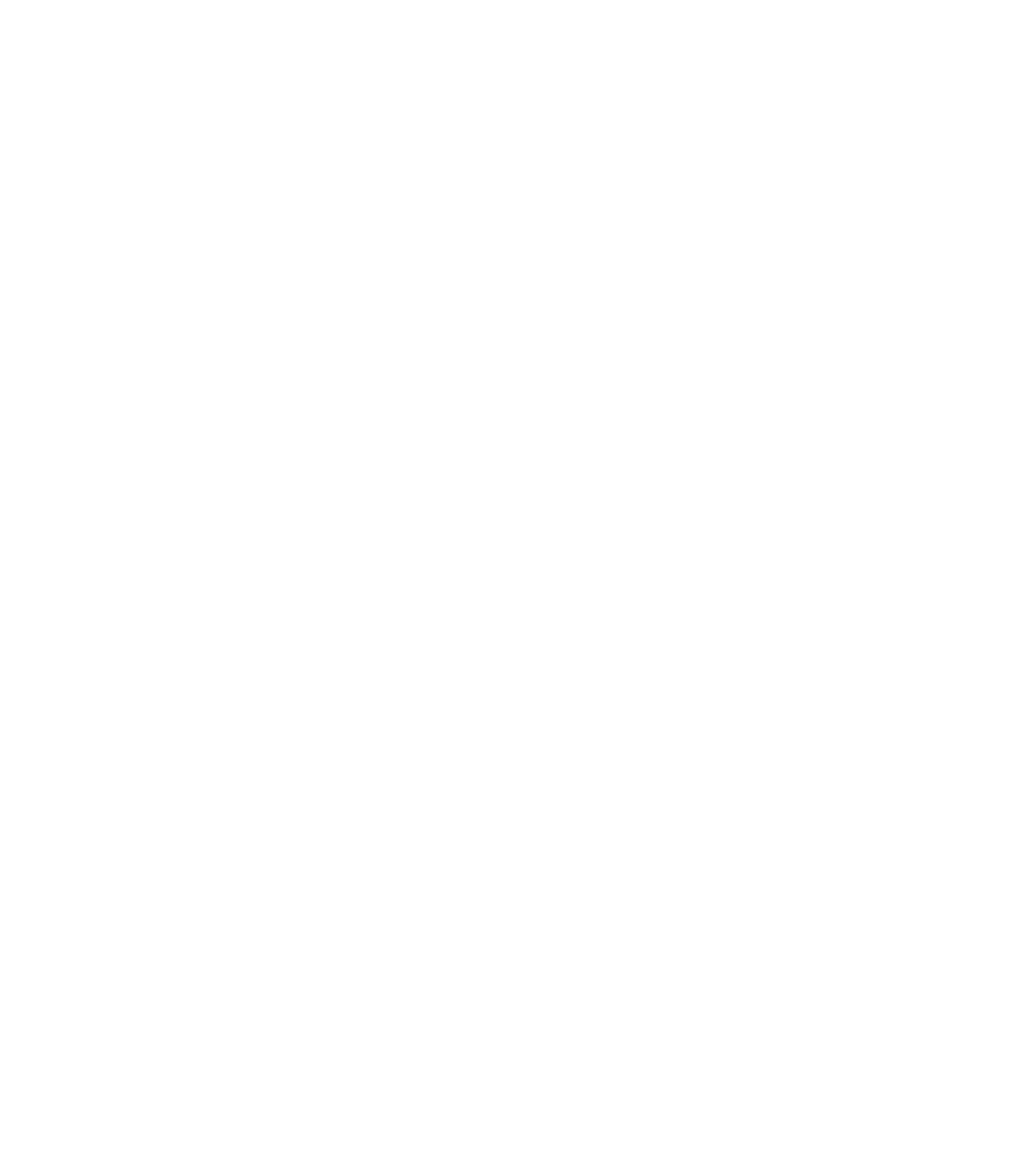
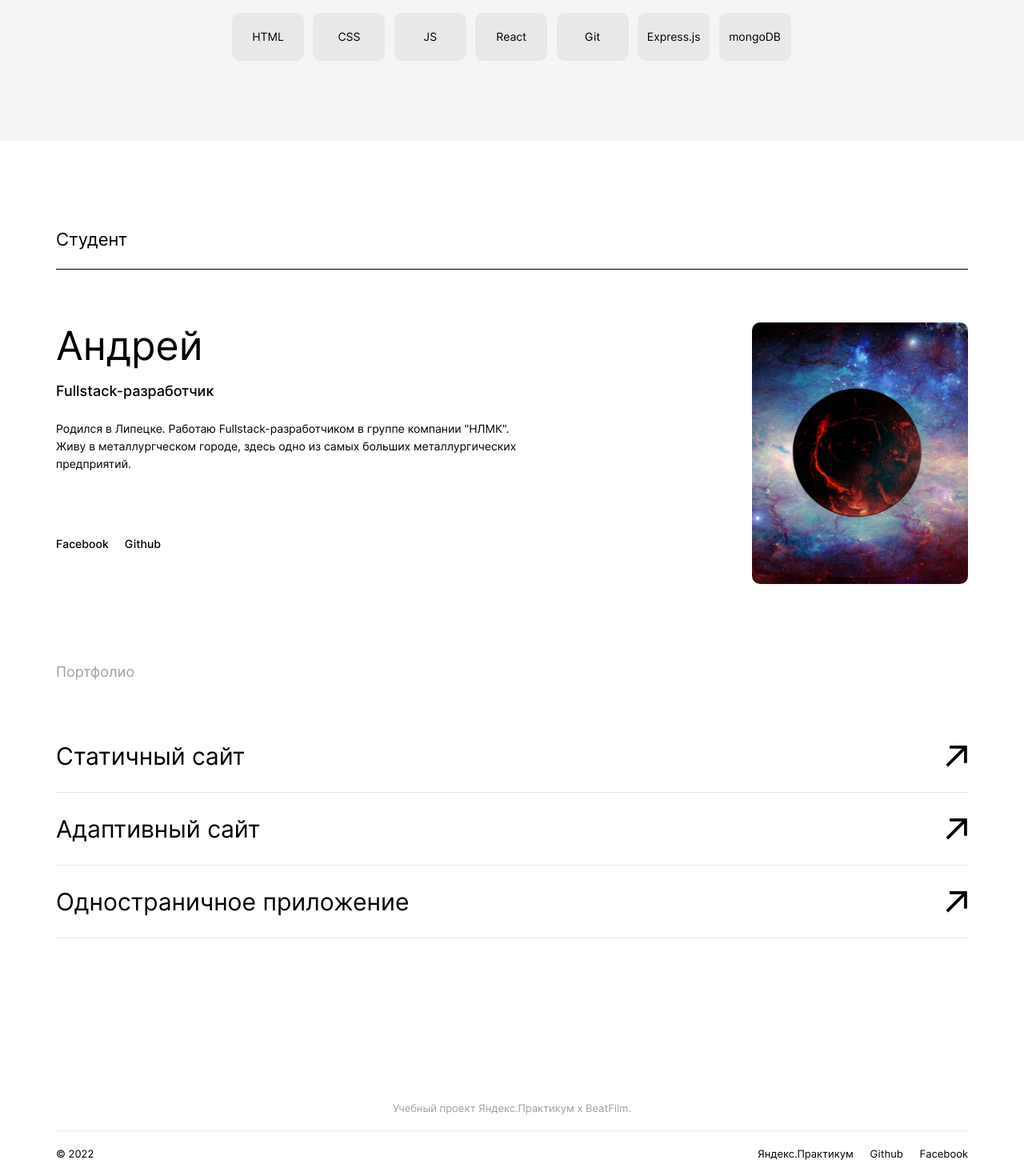
Before and after one commit to nite48/movies-explorer-frontend, a React (Create React App) app: page / in a window 1280 px wide. Shown: the part 1726-3196 px from the top of the page at 80% size. Before the commit the page ends 1387 px from the top, so only its background shows below. Built offline with nearby package versions, Linux system fonts and the light colour scheme.

Commit message:
Добил блок main,  next step window register

```diff
--- /dev/null
+++ b/src/components/AboutMe/AboutMe.css
@@ -0,0 +1,55 @@
+.about{
+  padding: 110px 70px 125px;
+}
+.about__wrap{
+  display: grid;
+  grid-template-areas: "info info photo";
+  margin: 66px 0 100px;
+}
+.about__photo{
+  width: 270px;
+  height: 327px;
+  object-fit: cover;
+  border-radius: 10px;
+  grid-area: photo;
+}
+.about__info{
+  grid-area: info;
+}
+.about__name{
+  font-family: 'Inter', 'Arial', sans-serif;
+  font-weight: 400;
+  font-size: 50px;
+  line-height: 58px;
+  margin: 0 0 18px;
+  color: #000;
+}
+.about__dev{
+  font-family: 'Inter', 'Arial', sans-serif;
+  font-weight: 500;
+  font-size: 18px;
+  line-height: 20px;
+  margin: 0 0 26px;
+  color: #000;
+}
+.about__info-me{
+  font-family: 'Inter', 'Arial', sans-serif;
+  font-weight: 400;
+  font-size: 14px;
+  line-height: 22px;
+  margin: 0 270px 80px 0;
+  color: #000;
+}
+
+.about_link{
+  font-family: 'Inter', 'Arial', sans-serif;
+  font-weight: 500;
+  font-size: 14px;
+  line-height: 17px;
+  text-decoration: none;
+  margin-right: 20px;
+  color: #000;
+}
+.about_link:hover{
+  opacity: .5;
+}
--- /dev/null
+++ b/src/components/AboutMe/AboutMe.js
@@ -0,0 +1,29 @@
+import React from "react";
+import SectionTitle from "../SectionTitle/SectionTitle";
+import './AboutMe.css'
+import photoStudent from '../../images/student_photo.jpg';
+import { Link } from "react-router-dom";
+import Portfolio from "../Portfolio/Portfolio";
+
+function AboutMe(){
+  return(
+    <section id="aboutMe" className="about">
+      <SectionTitle title="Студент"/>
+      <div className="about__wrap">
+        <img src={photoStudent} className="about__photo" alt="Фото студента"/>
+        <div className="about__info">
+          <h3 className="about__name">Андрей</h3>
+          <p className="about__dev">Fullstack-разработчик</p>
+          <p className="about__info-me">Родился в Липецке. Работаю Fullstack-разработчиком в группе компании "НЛМК".
+          Живу в металлургческом городе, здесь одно из самых больших металлургических предприятий. </p>
+            <div className="about__links">
+              <Link to={{pathname: 'https://www.facebook.com'}} target='_blank' className="about_link">Facebook</Link>
+              <Link to={{pathname: 'https://github.com'}} target='_blank' className="about_link">Github</Link>
+            </div>
+        </div>
+      </div>
+      <Portfolio/>
+    </section>
+  )
+}
+export default AboutMe;
--- a/src/components/App/App.js
+++ b/src/components/App/App.js
@@ -3,6 +3,7 @@
 import Header from '../Header/Header';
 import { Routes, Route } from 'react-router-dom';
 import Main from '../Main/Main';
+import Footer from '../Footer/Footer';
 
 
 
@@ -16,6 +17,7 @@
           <Route exact path='/' element={<Main />}>
           </Route>
         </Routes>
+        <Footer/>
       </div>
     </CurrentUserContext.Provider>
   );
--- /dev/null
+++ b/src/components/Footer/Footer.css
@@ -0,0 +1,60 @@
+.footer {
+  width: 100%;
+  padding: 79px 70px 20px;
+  box-sizing: border-box;
+}
+
+.footer__copyright {
+  font-family: 'Inter', 'Arial', sans-serif;
+  font-weight: 400;
+  font-size: 13px;
+  line-height: 16px;
+  margin: 0;
+  color: #000;
+}
+
+.footer__info {
+  display: flex;
+  justify-content: space-between;
+  align-items: center;
+  margin: 20px 0 0;
+}
+
+.footer__line {
+  height: 1px;
+  border: 0;
+  background-color: #E8E8E8;
+  margin: 0;
+}
+
+.footer__link {
+  font-family: 'Inter', 'Arial', sans-serif;
+  font-weight: 400;
+  font-size: 13px;
+  line-height: 16px;
+  margin: 0;
+  text-decoration: none;
+  color: #000;
+}
+
+.footer__link:hover {
+  opacity: .5;
+}
+
+.footer__nav {
+  width: 263px;
+  display: flex;
+  justify-content: space-between;
+  align-items: center;
+}
+
+.footer__title {
+  width: 100%;
+  font-family: 'Inter', 'Arial', sans-serif;
+  font-weight: 400;
+  font-size: 13px;
+  line-height: 16px;
+  margin: 0 0 20px;
+  text-align: center;
+  color: #A0A0A0;
+}
--- /dev/null
+++ b/src/components/Footer/Footer.js
@@ -0,0 +1,23 @@
+import React from "react";
+import { Link } from "react-router-dom";
+
+import './Footer.css'
+
+function Footer() {
+  return(
+    <footer className="footer">
+      <h2 className="footer__title">Учебный проект Яндекс.Практикум х BeatFilm.</h2>
+      <hr className="footer__line" />
+      <div className="footer__info">
+        <p className="footer__copyright">&copy; 2022</p>
+        <nav className="footer__nav">
+          <Link to={{pathname: 'https://practicum.yandex.ru'}} target='_blank' className="footer__link">Яндекс.Практикум</Link>
+          <Link to={{pathname: 'https://github.com/yandex-praktikum'}} target='_blank' className="footer__link">Github</Link>
+          <Link to={{pathname: 'https://www.facebook.com/yandex.practicum/'}} target='_blank' className="footer__link">Facebook</Link>
+        </nav>
+      </div>
+    </footer>
+  )
+}
+
+export default Footer;
--- a/src/components/Main/Main.js
+++ b/src/components/Main/Main.js
@@ -3,14 +3,16 @@
 import NavTab from "../NavTab/NavTab";
 import AboutProject from '../AboutProject/AboutProject';
 import Techs from "../Techs/Techs";
+import AboutMe from "../AboutMe/AboutMe";
 
 function Main() {
   return(
     <>
-    <Promo />
-    <NavTab/>
-    <AboutProject/>
-    <Techs />
+      <Promo />
+      <NavTab/>
+      <AboutProject/>
+      <Techs />
+      <AboutMe/>
     </>
   )
 }
--- /dev/null
+++ b/src/components/Portfolio/Portfolio.css
@@ -0,0 +1,37 @@
+.portfolio__title{
+  font-family: 'Inter', 'Arial', sans-serif;
+  font-weight: 400;
+  font-size: 18px;
+  line-height: 20px;
+  margin: 0 0 50px;
+  color: #A0A0A0;
+}
+.portfolio__link{
+  text-decoration: none;
+}
+.portfolio__item{
+  display: flex;
+  justify-content: space-between;
+  align-items: center;
+}
+.portfolio__item:hover{
+  background-color: #E8E8E8;
+}
+.portfolio__name{
+  font-family: 'Inter', 'Arial', sans-serif;
+  font-weight: 400;
+  font-size: 30px;
+  line-height: 50px;
+  margin: 20px 0;
+  color: #000;
+}
+.portfolio__image{
+  width: 29px;
+  height: 29px;
+}
+.portfolio__line{
+  height: 1px;
+  border: 0;
+  margin: 0;
+  background-color: #E6E6E6;
+}
--- /dev/null
+++ b/src/components/Portfolio/Portfolio.js
@@ -0,0 +1,36 @@
+import React from "react";
+import './Portfolio.css';
+import arrow from '../../images/arrow.svg';
+import { Link } from "react-router-dom";
+
+function Portfolio() {
+  return(
+    <div className="portfolio">
+      <h4 className="portfolio__title">Портфолио</h4>
+      <nav>
+        <Link to={{pathname: "https://github.com/nite48/how-to-learn"}} target='_blank' className="portfolio__link">
+          <div className="portfolio__item">
+            <p className="portfolio__name">Статичный сайт</p>
+            <img src={arrow} className="portfolio__image" alt="Стрелка"/>
+          </div>
+        </Link>
+        <hr className='portfolio__line' />
+        <Link to={{pathname: "https://nite48.github.io/russian-travel/index.html"}} target='_blank' className="portfolio__link">
+          <div className="portfolio__item">
+            <p className="portfolio__name">Адаптивный сайт</p>
+            <img src={arrow} className="portfolio__image" alt="Стрелка"/>
+          </div>
+        </Link>
+        <hr className='portfolio__line' />
+        <Link to={{pathname: "https://insta.copy.project.nomoredomains.work/"}} target='_blank' className="portfolio__link">
+          <div className="portfolio__item">
+            <p className="portfolio__name">Одностраничное приложение</p>
+            <img src={arrow} className="portfolio__image" alt="Стрелка"/>
+          </div>
+        </Link>
+        <hr className='portfolio__line' />
+      </nav>
+    </div>
+  )
+}
+export default Portfolio;
--- a/src/components/Techs/Techs.css
+++ b/src/components/Techs/Techs.css
@@ -0,0 +1,49 @@
+.techs{
+  width: 100%;
+  padding: 100px 70px;
+  background-color: #F5F5F5;
+  box-sizing: border-box;
+
+}
+.techs__title{
+  width: 100%;
+  color: #000;
+  font-family: 'Inter', 'Arial', sans-serif;
+  font-weight: 400;
+  font-size: 50px;
+  line-height: 58px;
+  text-align: center;
+  margin: 90px 0 26px;
+}
+.techs__text{
+  width: 460px;
+  font-family: 'Inter', 'Arial', sans-serif;
+  font-weight: 400;
+  font-size: 14px;
+  line-height: 20px;
+  text-align: center;
+  margin: 0 auto 100px;
+  color: #000;
+}
+.techs__items{
+  width: 700px;
+  display: grid;
+  grid-template-rows: repeat(1, 1fr);
+  grid-template-columns: repeat(7, 1fr);
+  gap: 10px;
+  margin: 0 auto;
+  align-items: center;
+
+}
+.techs__item{
+  width: 90px;
+  height: 60px;
+  background-color: #E8E8E8;
+  color: #000;
+  font-family: 'Inter', 'Arial', sans-serif;
+  font-weight: 400;
+  font-size: 14px;
+  line-height: 60px;
+  text-align: center;
+  border-radius: 10px;
+}
--- a/src/components/Techs/Techs.js
+++ b/src/components/Techs/Techs.js
@@ -1,11 +1,24 @@
 import React from 'react';
 import SectionTitle from '../SectionTitle/SectionTitle';
+import './Techs.css';
 
 function Techs(){
   return(
     <section id="stack" className="techs">
       <SectionTitle title='Технологии'/>
       <h3 className="techs__title">7 технологий</h3>
+      <div>
+        <p className="techs__text">На курсе веб-разработки мы освоили технологии, которые применили в дипломном проекте.</p>
+      </div>
+      <div className="techs__items">
+        <div className='techs__item'>HTML</div>
+        <div className='techs__item'>CSS</div>
+        <div className='techs__item'>JS</div>
+        <div className='techs__item'>React</div>
+        <div className='techs__item'>Git</div>
+        <div className='techs__item'>Express.js</div>
+        <div className='techs__item'>mongoDB</div>
+      </div>
     </section>
   )
 }
```
Also changed, not shown: src/images/arrow.svg (added), src/images/student_photo.jpg (added).
